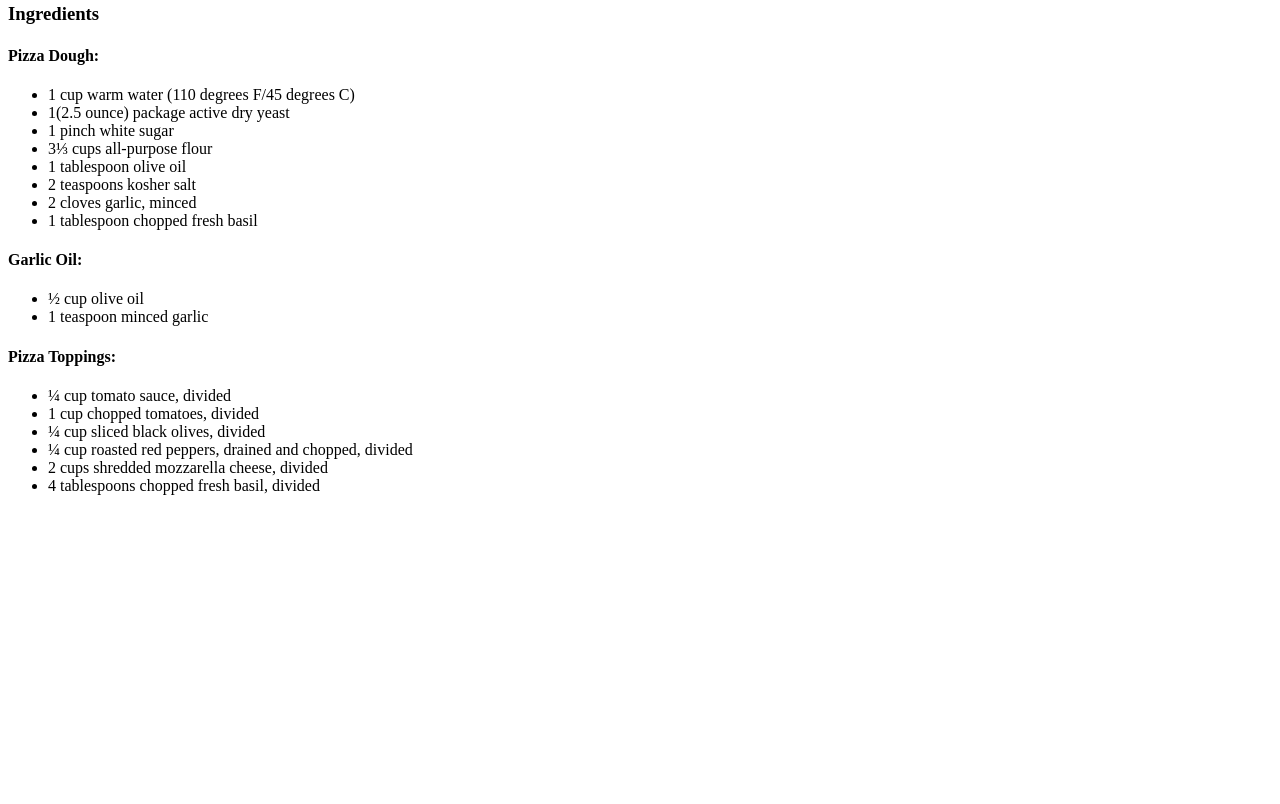
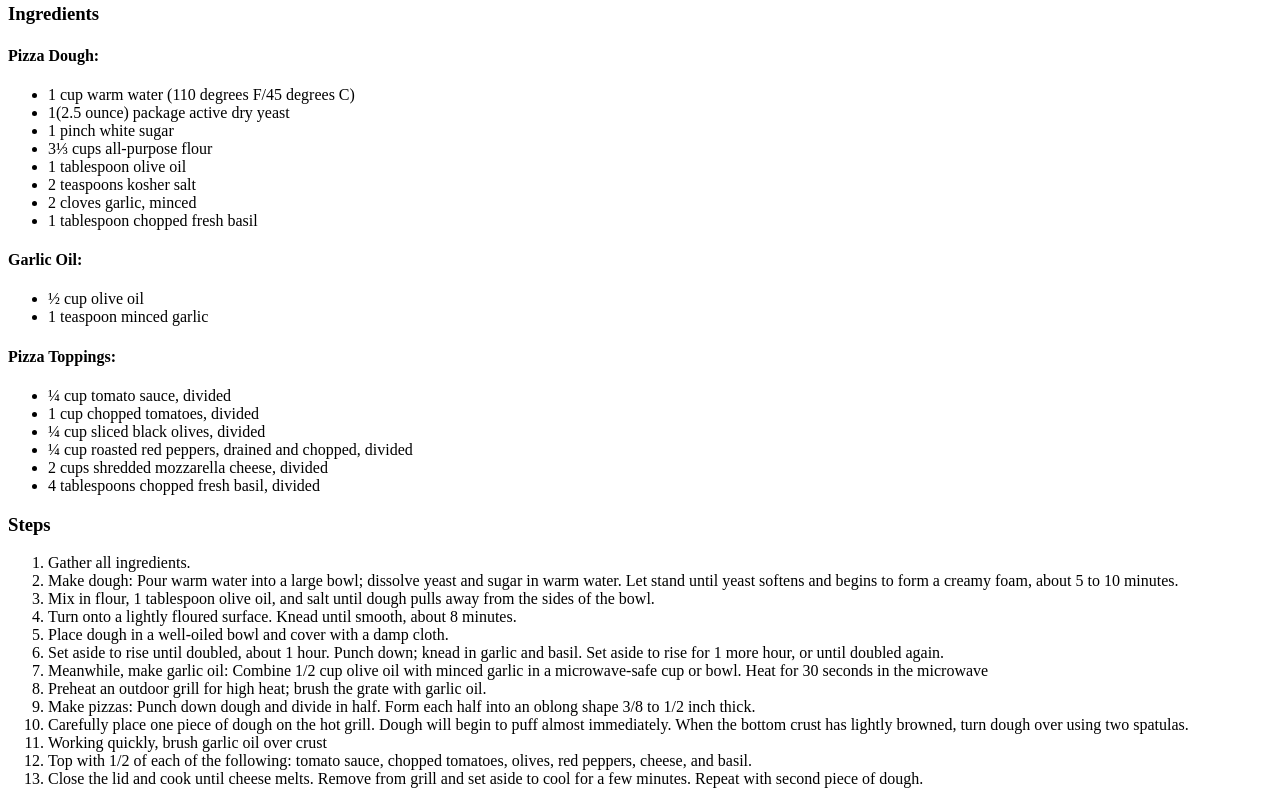
Before and after one commit to jerriker/odin-recipes, a plain HTML site: page recipes/pizza.html in a window 1280 px wide. Shown: the part 765-1569 px from the top of the page. Before the commit the page ends 1276 px from the top, so only its background shows below. Drawn offline with Linux system fonts and the light colour scheme.

Commit message:
Added steps for the recipes

```diff
--- a/recipes/pizza.html
+++ b/recipes/pizza.html
@@ -43,5 +43,53 @@
       <li>2 cups shredded mozzarella cheese, divided</li>
       <li>4 tablespoons chopped fresh basil, divided</li>
     </ul>
+    <h3>Steps</h3>
+    <ol>
+      <li>Gather all ingredients.</li>
+      <li>
+        Make dough: Pour warm water into a large bowl; dissolve yeast and sugar
+        in warm water. Let stand until yeast softens and begins to form a creamy
+        foam, about 5 to 10 minutes.
+      </li>
+      <li>
+        Mix in flour, 1 tablespoon olive oil, and salt until dough pulls away
+        from the sides of the bowl.
+      </li>
+      <li>
+        Turn onto a lightly floured surface. Knead until smooth, about 8
+        minutes.
+      </li>
+      <li>Place dough in a well-oiled bowl and cover with a damp cloth.</li>
+      <li>
+        Set aside to rise until doubled, about 1 hour. Punch down; knead in
+        garlic and basil. Set aside to rise for 1 more hour, or until doubled
+        again.
+      </li>
+      <li>
+        Meanwhile, make garlic oil: Combine 1/2 cup olive oil with minced garlic
+        in a microwave-safe cup or bowl. Heat for 30 seconds in the microwave
+      </li>
+      <li>
+        Preheat an outdoor grill for high heat; brush the grate with garlic oil.
+      </li>
+      <li>
+        Make pizzas: Punch down dough and divide in half. Form each half into an
+        oblong shape 3/8 to 1/2 inch thick.
+      </li>
+      <li>
+        Carefully place one piece of dough on the hot grill. Dough will begin to
+        puff almost immediately. When the bottom crust has lightly browned, turn
+        dough over using two spatulas.
+      </li>
+      <li>Working quickly, brush garlic oil over crust</li>
+      <li>
+        Top with 1/2 of each of the following: tomato sauce, chopped tomatoes,
+        olives, red peppers, cheese, and basil.
+      </li>
+      <li>
+        Close the lid and cook until cheese melts. Remove from grill and set
+        aside to cool for a few minutes. Repeat with second piece of dough.
+      </li>
+    </ol>
   </body>
 </html>
```
